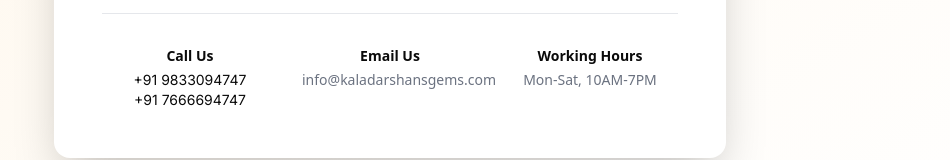
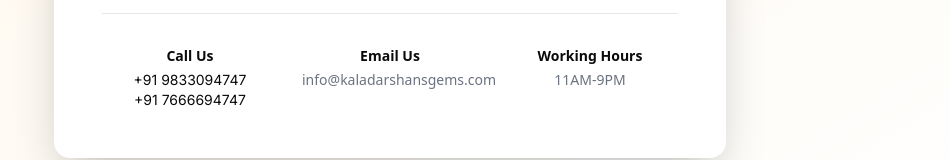
Before and after one commit to SyspreeDev/kala-darshan, a React (Vite) app: page /thank-you in a window 1280 px wide. Shown: the part 523-683 px from the top of the page, without its empty margins (250-1200 px from the left). Built offline with nearby package versions, Linux system fonts and the light colour scheme; a web font is replaced by a local one.

Commit message:
updated working hrs in thank-you page

```diff
--- a/src/app/pages/ThankYou.tsx
+++ b/src/app/pages/ThankYou.tsx
@@ -103,7 +103,7 @@
               </div>
               <div>
                 <p className="font-semibold text-[#0a0a0a] mb-1">Working Hours</p>
-                <p className="text-[#6b7280]">Mon-Sat, 10AM-7PM</p>
+                <p className="text-[#6b7280]">11AM-9PM</p>
               </div>
             </div>
           </div>
```
